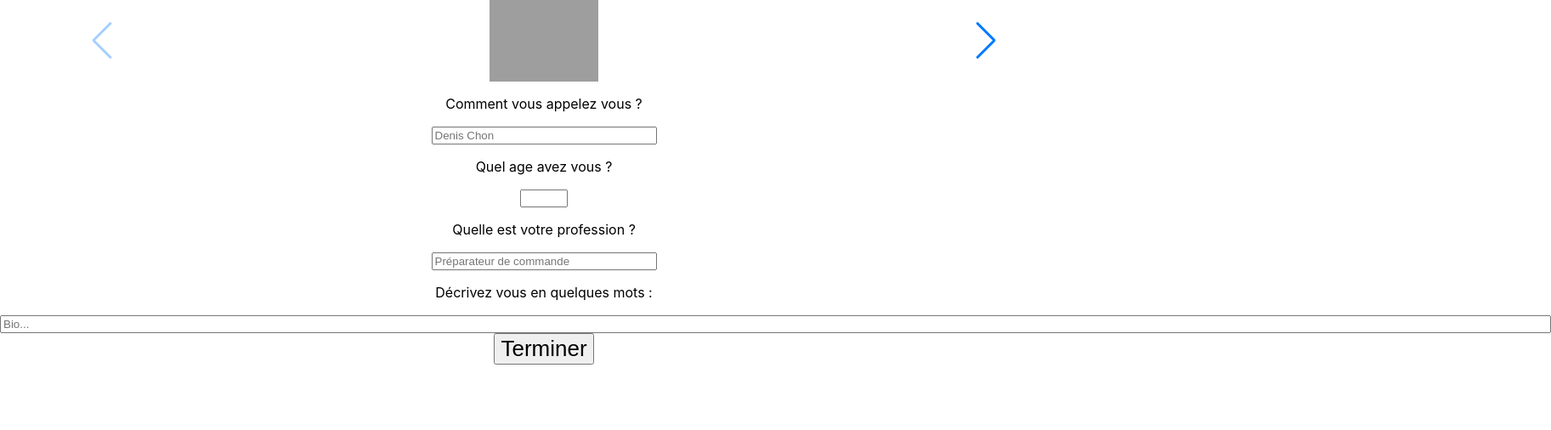
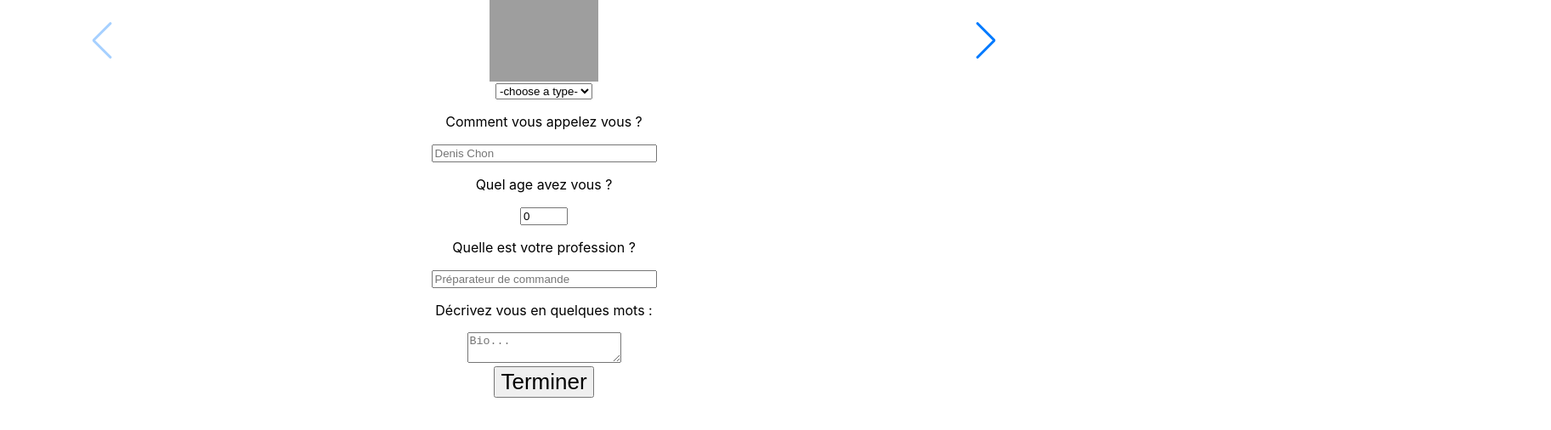
Before and after one commit to saif-eddine-miah/HackatonAnimals, a React (Vite) app in the folder frontend/: page /inscription in a window 1280 px wide. Shown: the top 506 px of the page at 85% size, 1825 px wide, since content can reach past the window. Built offline with nearby package versions, Linux system fonts and the light colour scheme; grey boxes are pictures that could not be loaded.

Commit message:
adding post axios

```diff
--- a/frontend/package.json
+++ b/frontend/package.json
@@ -10,6 +10,7 @@
     "fix": "prettier --write . && eslint --fix --ext .jsx ."
   },
   "dependencies": {
+    "axios": "^0.27.2",
     "react": "^17.0.2",
     "react-dom": "^17.0.2",
     "react-router-dom": "^6.3.0",
--- a/frontend/src/pages/Inscription.jsx
+++ b/frontend/src/pages/Inscription.jsx
@@ -1,56 +1,112 @@
-import React from "react";
+import React, { useState } from "react";
 import { Link } from "react-router-dom";
+import Axios from "axios";
 import ProfileIcon from "../components/ProfileIcon";
 
 function Inscription() {
+  const url = "http://localhost:5000/user";
+  const [form, setForm] = useState({
+    animalName: "",
+    animalBio: "",
+    animalProfession: "",
+    animalAge: 0,
+    animalType: "",
+  });
+
+  function submit(event) {
+    event.preventDefault();
+    Axios.post(url, { ...form }).then((response) => {
+      console.log(response);
+    });
+  }
+
+  const handleChange = (event) => {
+    setForm({ ...form, [event.target.id]: event.target.value });
+  };
+  console.log(form);
+
   return (
     <div className="Inscription">
+      <form className="Inscription__form" onSubmit={(event) => submit(event)}>
         <ProfileIcon />
+        <select
+          name="type"
+          id="animalType"
+          value={form.animalType}
+          onChange={handleChange}
+        >
+          <option value="">-choose a type-</option>
+          <option value="Chat">chat</option>
+          <option value="Chien">chien</option>
+          <option value="Requin">requin</option>
+          <option value="Oiseau">oiseau</option>
+          <option value="Pingouin">pingouin</option>
+          <option value="Lapin">lapin</option>
+          <option value="Hibou">hibou</option>
+        </select>
         <div className="Inscription__name">
           <p>Comment vous appelez vous ?</p>
           <input
+            id="animalName"
             type="text"
             className="Inscription__name__input"
             placeholder="Denis Chon"
             size="30"
             required
+            value={form.animalName}
+            onChange={handleChange}
           />
         </div>
         <div className="Inscription__age">
           <p>Quel age avez vous ?</p>
           <input
+            id="animalAge"
             type="number"
             className="Inscription__age__input"
             step="1"
             min="0"
             max="20"
+            value={form.animalAge}
+            onChange={handleChange}
           />
         </div>
         <div className="Inscription__Profession">
           <p>Quelle est votre profession ?</p>
           <input
+            id="animalProfession"
             type="text"
             className="Inscription__Profession__input"
             placeholder="Préparateur de commande"
             size="30"
             required
+            value={form.animalProfession}
+            onChange={handleChange}
           />
         </div>
         <div className="Inscription__bio">
           <p>Décrivez vous en quelques mots :</p>
-        <input
+          <textarea
+            id="animalBio"
             type="text"
             className="Inscription__bio__input"
             placeholder="Bio..."
             size="225"
             required
+            value={form.animalBio}
+            onChange={handleChange}
           />
         </div>
+
         <Link to="/swipe">
-        <button type="button" className="Inscription__finish">
+          <button
+            type="button"
+            className="Inscription__finish"
+            onClick={submit}
+          >
             Terminer
           </button>
         </Link>
+      </form>
     </div>
   );
 }
```
Also changed, not shown: 1 other file (tests, documents, lock files or other folders). Lines whose indentation alone changed are shown as unchanged.
